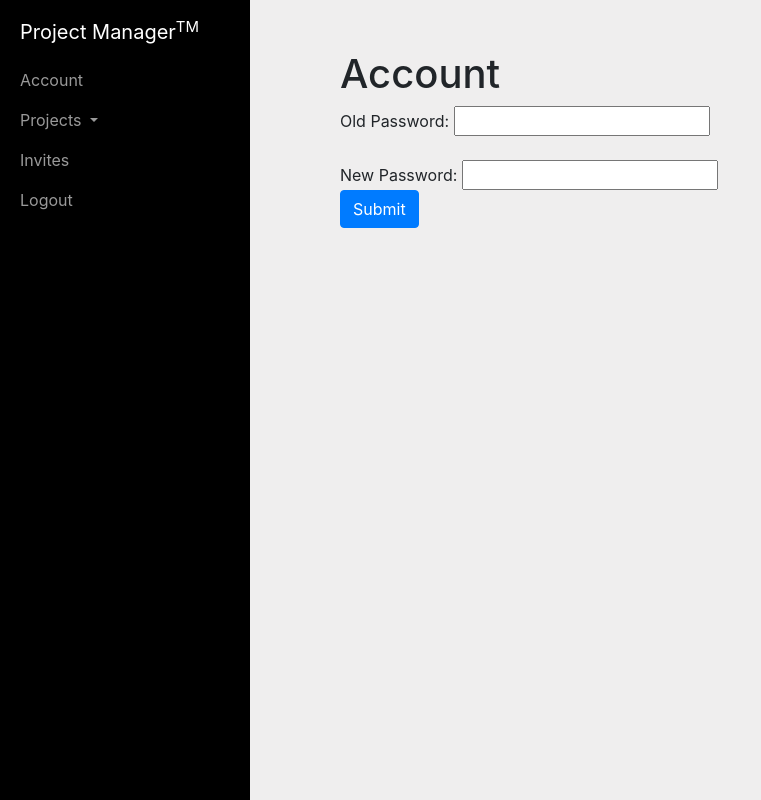
After one commit to yevagorbachev/Project_2_MKS21QJI, a Flask app: page /account in a window 1280 px wide. The commit adds this page. Shown: the whole page, without its empty margins (0-761 px from the left). Run offline with Flask 2, Linux system fonts and the light colour scheme; a user stored in the database is signed in; some libraries are stand-ins or nearby versions.

Commit message:
allowed user to change password

```diff
--- a/app.py
+++ b/app.py
@@ -37,8 +37,8 @@ with app.app_context():
 
 @app.route('/', methods=['GET'])
 def index():
-    if('username' in session):
-        return redirect(url_for("projects"))
+    if('username' not in session):
+        return redirect(url_for("home"))
     else:
         return redirect(url_for("login"))
 
@@ -56,7 +56,6 @@ def loginform():
         flash('Logged in successfully!', 'success')
         return redirect(url_for("projects"))
     else:
-        flash("Failed to log in")
         return redirect(url_for("login"))
 
 @app.route('/logout')
@@ -83,19 +82,36 @@ def registerform():
         add_user(uname=user, password=password)
         return redirect(url_for("login"))
 
+@app.route('/home', methods=['GET'])
+def home():
+    if('username' not in session):
+        return redirect(url_for("login"))
+
+    return render_template('home.html')
+
+@app.route('/account', methods=['GET'])
+def account():
+    if('username' not in session):
+        return redirect(url_for("login"))
+
+    return render_template('account.html')
+
 @app.route('/account', methods=['POST'])
 def accountform():
-    old_password = request.form["old_password"]
-    new_password = request.form["new_password"]
+    if('username' not in session):
+        return redirect(url_for("login"))
 
-    if (change_password(get_user(uname=session['username']),old_password,new_password)):
-        flash("Successfully changed password")
-        return redirect(url_for("projects"))
-    else:
-        return redirect(url_for("account"))
+    op = request.form["old_password"]
+    np = request.form["new_password"]
+
+    change_password(user=get_user(uname=session['username']),old_password=op,new_password=np)
+    return redirect(url_for("account"))
 
 @app.route('/invites', methods=['GET'])
 def invites():
+    if('username' not in session):
+        return redirect(url_for("login"))
+
     print(get_user(uname=session['username']))
     i = get_invites(user=get_user(uname=session['username']))
     current = []
@@ -107,20 +123,27 @@ def invites():
 
 @app.route('/invites', methods=['POST'])
 def invitesform():
+    if('username' not in session):
+        return redirect(url_for("login"))
+
     project = request.form["project"]
     response = request.form["response"]
 
     if (response == "yes"):
         accept_invite(get_user(uname=session['username']), project)
-        flash("Successfully joined project: "+ project)
+        flash("Successfully joined project: "+ project, 'success')
     else:
         decline_invite(get_user(uname=session['username']), project)
-        flash("Rejected invite to project: "+ project)
+        flash("Rejected invite to project: "+ project, 'primary')
 
     return redirect(url_for("invites"))
 
 @app.route('/projects', methods=['GET'])
 def projects():
+    if('username' not in session):
+        return redirect(url_for("login"))
+
+    print(session)
     e = get_user_project(uid = get_user(uname=session['username']).id)
     current = []
     for employed in e:
@@ -134,6 +157,9 @@ def projects():
 
 @app.route('/create', methods=['POST'])
 def create():
+    if('username' not in session):
+        return redirect(url_for("login"))
+
     name = request.form["name"]
     manager = get_user(uname=session['username']).id
     teams = request.form["teams"]
@@ -141,13 +167,16 @@ def create():
     description = request.form["description"]
     log = request.form["log"]
     if (add_project(name, manager, teams, blurb, description, log)):
-        flash("Created project: "+ name)
+        flash("Created project: "+ name, 'primary')
     else:
-        flash("Project name not unique: "+ name)
+        flash("Project name not unique: "+ name, 'danger')
     return redirect(url_for("project"))
 
 @app.route('/projects/<pid>', methods=['GET'])
 def project(pid):
+    if('username' not in session):
+        return redirect(url_for("login"))
+
     project = Project.query.filter_by(id=pid).first()
     return render_template('id.html',
                             name=project.name,
@@ -156,36 +185,45 @@ def project(pid):
 
 @app.route('/task_status', methods=['POST'])
 def task_status():
+    if('username' not in session):
+        return redirect(url_for("login"))
+
     task = request.form["task"]
     status = request.form["status"]
     if (status == "1"):
         complete_task(task)
-        flash("Completed task: "+ task)
+        flash("Completed task: "+ task, 'success')
     if (status == "-1"):
         delete_task(task)
-        flash("Abandoned task: "+ task)
+        flash("Abandoned task: "+ task, 'dark')
     return redirect(url_for("projects"))
 
 @app.route('/edit', methods=['POST'])
 def edit():
+    if('username' not in session):
+        return redirect(url_for("login"))
+
     project = request.form["project"]
     status = request.form["status"]
 
     check_manager = get_project(project)
     if (check_manager.manager != get_user(uname=session['username']).id):
-        flash("You are not the manager of this project")
+        flash("You are not the manager of this project", 'danger')
         return redirect(url_for("projects"))
 
     if (status == "1"):
         complete_project(project)
-        flash("Completed project: "+ project)
+        flash("Completed project: "+ project,'success')
     if (status == "-1"):
         abandon_project(project)
-        flash("Abandoned project: "+ project)
+        flash("Abandoned project: "+ project,'dark')
     return redirect(url_for("projects"))
 
 @app.route('/newtask', methods=['POST'])
 def addtask():
+    if('username' not in session):
+        return redirect(url_for("login"))
+
     p = int(request.form["projid"])
     check_manager = get_project(project)
     if (check_manager.manager != get_user(uname=session['username']).id):
@@ -199,6 +237,9 @@ def addtask():
 
 @app.route('/edittask', methods=['GET', 'POST'])
 def edittask():
+    if('username' not in session):
+        return redirect(url_for("login"))
+
     if request.method == 'GET':
         p = request.form["project"]
         check_manager = get_project(project)
@@ -216,11 +257,14 @@ def edittask():
 
 @app.route('/invite', methods=['POST'])
 def invite():
+    if('username' not in session):
+        return redirect(url_for("login"))
+
     p = request.form["project"]
 
     check_manager = get_project(project)
     if (check_manager.manager != get_user(uname=session['username']).id):
-        flash("You are not the manager of this project")
+        flash("You are not the manager of this project",'danger')
         return redirect(url_for("projects"))
     u = request.form["user"]
     add_invite(project=get_project(p),user=get_user(u))
--- /dev/null
+++ b/templates/account.html
@@ -0,0 +1,27 @@
+{% extends "base_prof.html" %}
+{% block title %}My Projects{% endblock %}
+
+<!-- Extra CSS -->
+{% block style %}
+  #profile {padding-left: 270px;}
+  h1 {padding-top: 50px;}
+  .proj {color: black; font-size: 17px;}
+{% endblock %}
+
+{% block content %}
+
+<div class="container" id="profile">
+  <h1>Account</h1>
+    <!--
+    <div class="container p-2 my-4 ml-2 border">
+      <a class="proj font-weight-bold" href="#!!!!!!!">Project EXAMPLE - Delete Later</a>
+      <p class="mx-3">This is the description.</p>
+    </div>
+    -->
+    <form method="post" action={{ url_for('account') }}>
+        Old Password: <input type="text" name="old_password"/><br/><br/>
+        New Password: <input type="text" name="new_password"/><br/>
+        <button type="submit" class="btn btn-primary">Submit</button>
+    </form>
+</div>
+{% endblock %}
--- a/templates/base_prof.html
+++ b/templates/base_prof.html
@@ -32,20 +32,10 @@
     </style>
 
     <body>
-        {% with messages = get_flashed_messages(with_categories=true) %}
-            {% if messages %}
-                {% for category, message in messages %}
-                    <div class="alert alert-{{ category }}" role="alert">
-                        {{ message }}
-                    </div>
-                    <br>
-                {% endfor %}
-            {% endif %}
-        {% endwith %}
       <!-- Sidebar -->
     <div id="sidebar-wrapper" *>
         <ul class="sidebar-nav">
-            <li class="sidebar-brand"><a href="">Project Manager<sup>TM</sup></a>
+            <li class="sidebar-brand"><a href="/home">Project Manager<sup>TM</sup></a>
             </li>
             <li><a href="/account">Account</a>
             </li>
@@ -65,6 +55,16 @@
             </li>
         </ul>
     </div>
+    {% with messages = get_flashed_messages(with_categories=true) %}
+        {% if messages %}
+            {% for category, message in messages %}
+                <div class="alert alert-{{ category }}" role="alert">
+                    {{ message }}
+                </div>
+                <br>
+            {% endfor %}
+        {% endif %}
+    {% endwith %}
     {% block content %}
     {% endblock %}
     </body>
```
Also changed, not shown: templates/base_sign.html (+10 -0 lines), templates/home.html (added, +22 -0 lines), utl/dbfuncs.py (+17 -5 lines), database.db.
